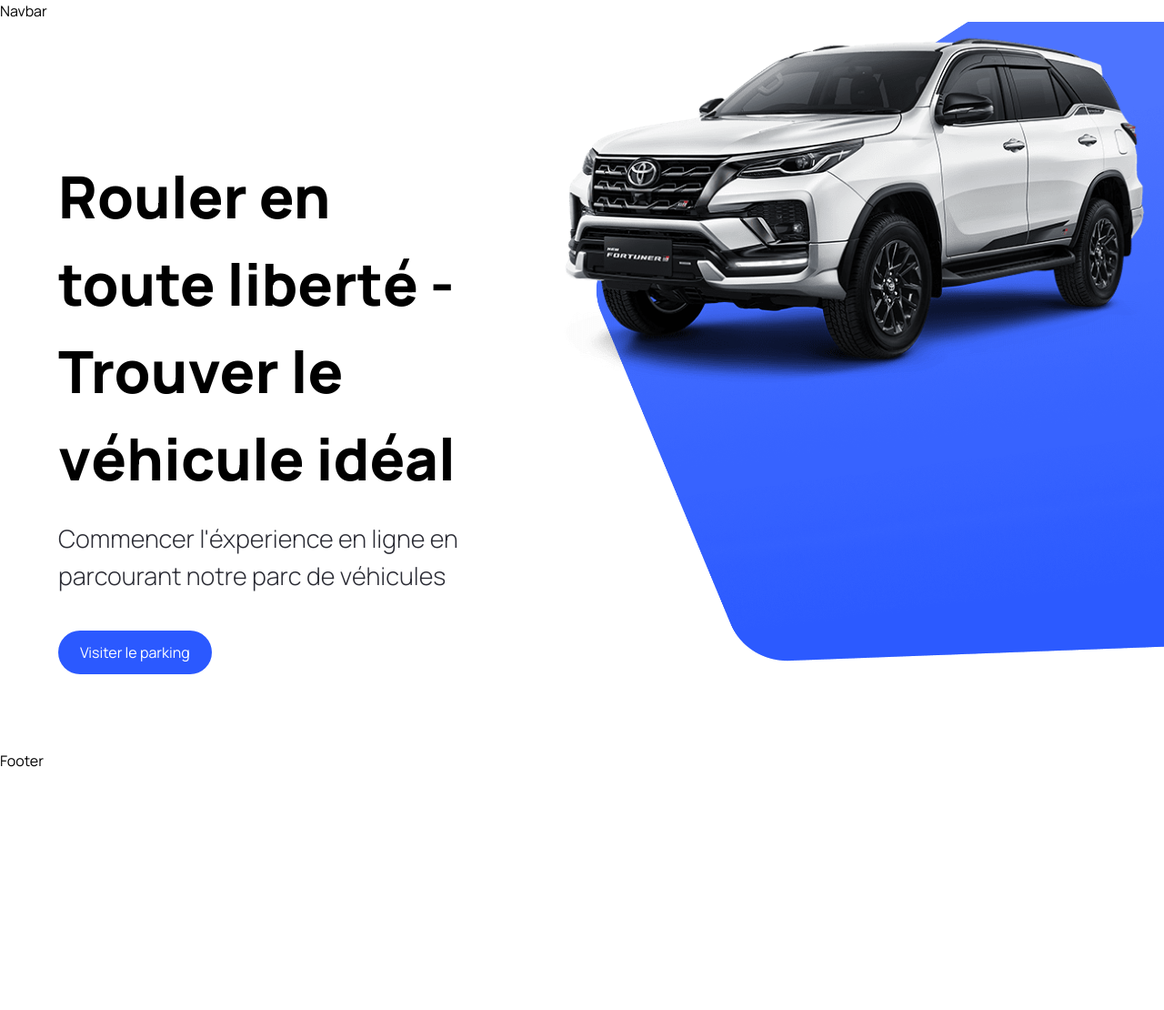
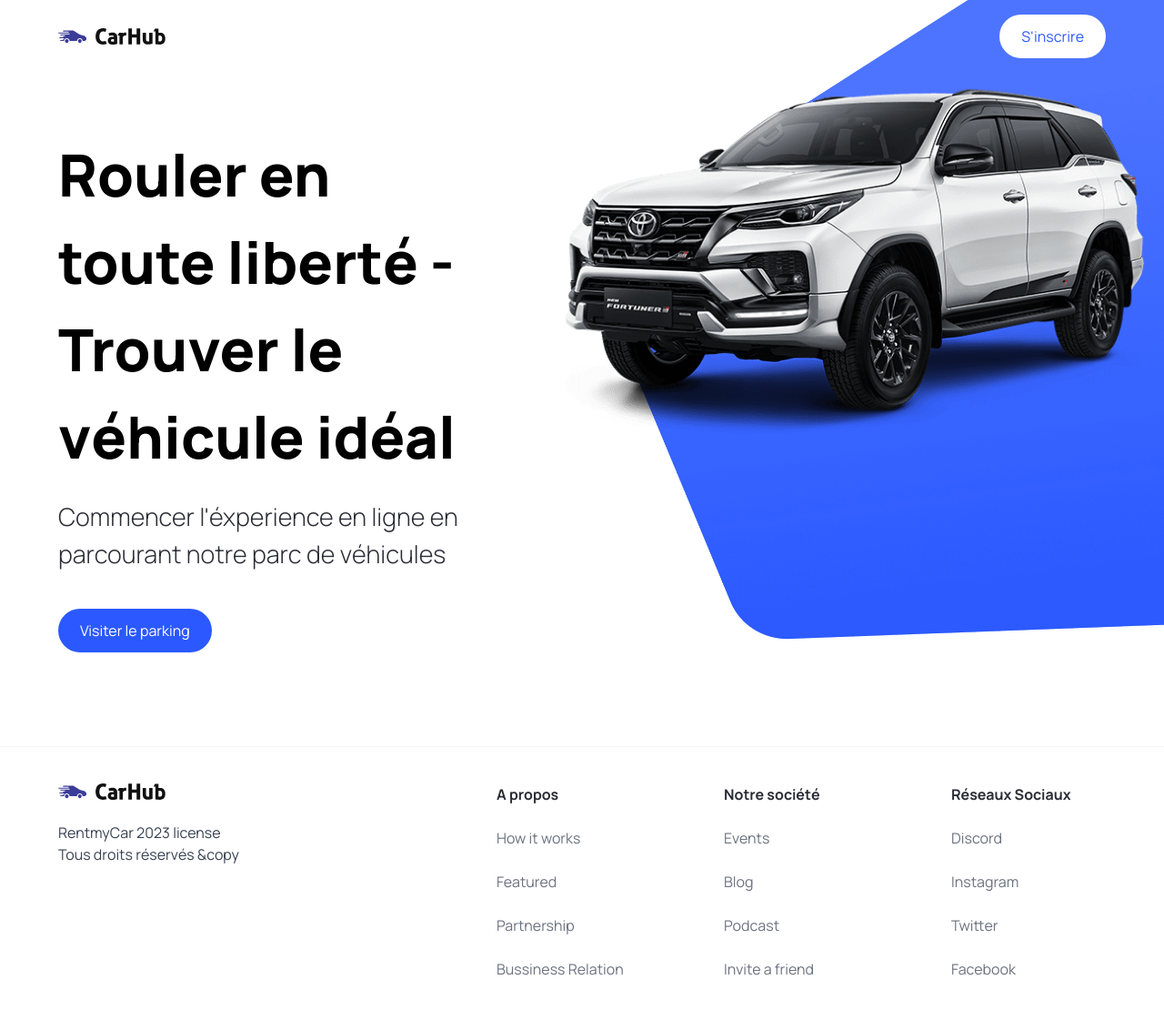
Before and after one commit to Toty-01/cars, a Next.js app: page / in a window 1280 px wide. Shown: the top 1110 px of the page at 91% size. Before the commit the page ends 848 px from the top, so only its background shows below. Built offline with nearby package versions, Linux system fonts and the light colour scheme.

Commit message:
navbar & footer ok

```diff
--- a/components/CustomButton.tsx
+++ b/components/CustomButton.tsx
@@ -3,11 +3,11 @@
 import { CustomButtonProps } from "@/types";
 import Image from "next/image";
 
-const CustomButton = ({ title, containerStyles, handleClick}: CustomButtonProps) => {
+const CustomButton = ({ title, containerStyles, handleClick, btnType}: CustomButtonProps) => {
   return (
     <button
       disabled={false}
-      type={"button"}
+      type={btnType || "button"}
       className={`custom-btn ${containerStyles}`}
       onClick={handleClick}
       >
--- a/components/Footer.tsx
+++ b/components/Footer.tsx
@@ -1,8 +1,36 @@
-import React from 'react'
+import Image from "next/image"
+import Link from "next/link"
+import { footerLinks } from "@/constants"
 
 const Footer = () => {
   return (
-    <div>Footer</div>
+    <footer className="flex flex-col text-black-100 mt-5 border-t border-gray-100">
+      <div className="flex max-md:flex-col flex-wrap justify-between gap-5 sm:px-16 px-6 py-10">
+        <div className="flex flex-col justify-start items-start gap-6">
+          <img src="/logo.svg" alt="logo" width={118} height={18} className="object-contain" />
+          <p className="text-base text-gray-700">
+            RentmyCar 2023 license<br />
+            Tous droits réservés &copy
+          </p>
+        </div>
+        <div className="footer__links">
+          {footerLinks.map((link) => (
+            <div key={link.title} className="footer__link">
+              <h3 className="font-bold">{link.title}</h3>
+              {link.links.map((item) => (
+                <Link
+                  key={item.title}
+                  href={item.url}
+                  className="text-gray-500"
+                >
+                  {item.title}
+                </Link>
+              ))}
+            </div>
+          ))}
+        </div>
+      </div>
+    </footer>
   )
 }
 
--- a/components/Hero.tsx
+++ b/components/Hero.tsx
@@ -29,7 +29,7 @@
           <img
            src="/hero.png"
            alt="hero"
-           className="object-contain"
+           className="object-contain mt-20"
            />
         </div>
         <div className="hero__image-overlay" />
--- a/components/Navbar.tsx
+++ b/components/Navbar.tsx
@@ -1,8 +1,21 @@
-import React from 'react'
+import Link from "next/link"
+import Image from "next/image"
+import { CustomButton } from "."
 
 const Navbar = () => {
   return (
-    <div>Navbar</div>
+    <header className="w-full absolute z-10">
+      <nav className="max-w-[1440px] mx-auto flex justify-between items-center sm:px-16 px-6 py-4">
+        <Link href="/" className="flex justify-center items-center">
+          <img src="/logo.svg" alt="logo car" width={118} height={18} className="object-contain" />
+        </Link>
+        <CustomButton
+          title="S'inscrire"
+          btnType="button"
+          containerStyles="text-primary-blue rounded-full bg-white min-w-{130px}"
+        />
+      </nav>
+    </header>
   )
 }
 
--- /dev/null
+++ b/constants/index.ts
@@ -0,0 +1,101 @@
+export const manufacturers = [
+  "Acura",
+  "Alfa Romeo",
+  "Aston Martin",
+  "Audi",
+  "Bentley",
+  "BMW",
+  "Buick",
+  "Cadillac",
+  "Chevrolet",
+  "Chrysler",
+  "Citroen",
+  "Dodge",
+  "Ferrari",
+  "Fiat",
+  "Ford",
+  "GMC",
+  "Honda",
+  "Hyundai",
+  "Infiniti",
+  "Jaguar",
+  "Jeep",
+  "Kia",
+  "Lamborghini",
+  "Land Rover",
+  "Lexus",
+  "Lincoln",
+  "Maserati",
+  "Mazda",
+  "McLaren",
+  "Mercedes-Benz",
+  "MINI",
+  "Mitsubishi",
+  "Nissan",
+  "Porsche",
+  "Ram",
+  "Rolls-Royce",
+  "Subaru",
+  "Tesla",
+  "Toyota",
+  "Volkswagen",
+  "Volvo",
+];
+
+export const yearsOfProduction = [
+  { title: "Année", value: "" },
+  { title: "2015", value: "2015" },
+  { title: "2016", value: "2016" },
+  { title: "2017", value: "2017" },
+  { title: "2018", value: "2018" },
+  { title: "2019", value: "2019" },
+  { title: "2020", value: "2020" },
+  { title: "2021", value: "2021" },
+  { title: "2022", value: "2022" },
+  { title: "2023", value: "2023" },
+];
+
+export const fuels = [
+  {
+    title: "Essence",
+    value: "",
+  },
+  {
+    title: "Gasol",
+    value: "Gasol",
+  },
+  {
+    title: "Electric",
+    value: "Electric",
+  },
+];
+
+export const footerLinks = [
+  {
+    title: "A propos",
+    links: [
+      { title: "How it works", url: "/" },
+      { title: "Featured", url: "/" },
+      { title: "Partnership", url: "/" },
+      { title: "Bussiness Relation", url: "/" },
+    ],
+  },
+  {
+    title: "Notre société",
+    links: [
+      { title: "Events", url: "/" },
+      { title: "Blog", url: "/" },
+      { title: "Podcast", url: "/" },
+      { title: "Invite a friend", url: "/" },
+    ],
+  },
+  {
+    title: "Réseaux Sociaux",
+    links: [
+      { title: "Discord", url: "/" },
+      { title: "Instagram", url: "/" },
+      { title: "Twitter", url: "/" },
+      { title: "Facebook", url: "/" },
+    ],
+  },
+];
--- a/types/index.ts
+++ b/types/index.ts
@@ -2,6 +2,7 @@
 
 export interface CustomButtonProps {
   title: string;
+  btnType?: "button" | "submit";
   containerStyles?: string;
   handleClick?:
   MouseEventHandler<HTMLButtonElement>;
```
